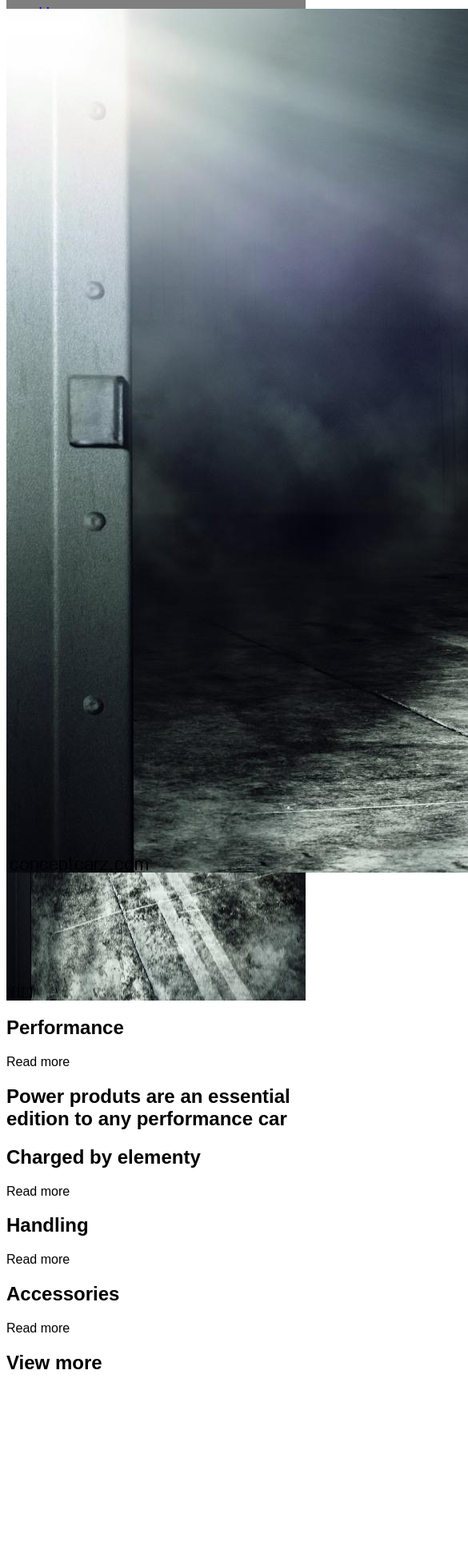
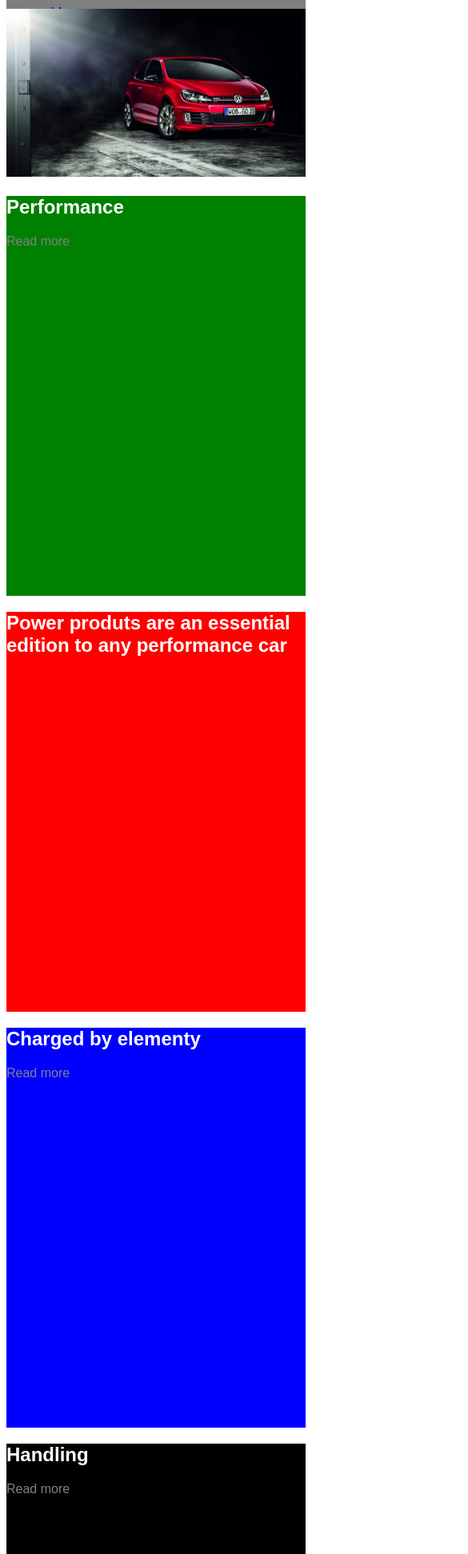
Before and after one commit to annokr/magic-moto, a website built with webpack: page index.html in a window 390 px wide. Shown: the part 57-2000 px from the top of the page at 80% size, 585 px wide, since content can reach past the window. Before the commit the page ends 1795 px from the top, so only its background shows below. Built offline with nearby package versions, Linux system fonts and the light colour scheme; some icons are missing.

Commit message:
Add more info row styles.

```diff
--- a/css/style.scss
+++ b/css/style.scss
@@ -1,46 +1,48 @@
 body {
   font-family: Arial, sans-sarif;
+}
 
-}
-.header {
-  margin:auto;
-}
-.col-xs-12 {
-	padding-left: 0;
-	padding-right: 0;
-}
 .navbar-brand {
   font-size: 30px;
 }
+
 .navbar-right {
   font-size: 20px;
 }
-section {
-  background:yellow;
+
+.container > .navbar-header, .container > .navbar-collapse, .container-fluid > .navbar-header, .container-fluid > .navbar-collapse {
+    padding-left: 15px;
+    padding-right: 15px;
+}
+
+
+
+.container-fluid {
+  padding-left: 0;
+  padding-right: 0;
+}
+
+.img-fluid {
+  max-width: 100%;
+  height: auto;
+  z-index: 1;
+  margin-left: auto;
+  margin-right: auto;
+}
+
+.banner .row {
+  margin-top:0;
+  padding-left:0;
+  text-align: left;
+}
+
+.banner h1 {
+  color:red;
+  font-size: 70px;
+  z-index: 2;
 
 }
-.banner
-{
-  background-image: url('/images/Golf-GTi1.jpg');
-  background-size: 100% 100%;
-  background-repeat: no-repeat;
-  background-position: center top;
-  height: 1240px;
-}
-.banner .row
-{
-  text-align:center;
-  margin-top:200px;
-  padding-left:0;
-  text-align: left;
-  float: left;
-}
-.banner h1
-{
-  color:white;
-  font-size: 70px;
-  margin-top: 300px;
-}
+
 .opaque-navbar {
     background-color: rgba(0,0,0,0.5);
   /* Transparent = rgba(0,0,0,0) / Translucent = (0,0,0,0.5)  */
@@ -54,6 +56,7 @@ section {
     height: 60px;
     transition: background-color .5s ease 0s;
 }
+
 .opaque-navbar {
     background-color: rgba(0,0,0,0.5);
   /* Transparent = rgba(0,0,0,0) / Translucent = (0,0,0,0.5)  */
@@ -61,3 +64,36 @@ section {
     border-bottom: 0px;
     transition: background-color .5s ease 0s;
 }
+
+.moreInfo p {
+  color: grey;
+}
+  .performance {
+    background-color: green;
+    height: 500px;
+    color: white;
+  }
+  .power {
+    background-color: red;
+    height: 500px;
+    color: white;
+  }
+.handling {
+   background-color: black;
+   height: 1000px;
+   color: white;
+ }
+ .accessories {
+   background-color: yellow;
+   height: 500px;
+ }
+.charged {
+  background-color: blue;
+  height: 500px;
+  color: white;
+}
+.viewMore {
+  background-color: red;
+  height: 500px;
+  color: white;
+}
```
